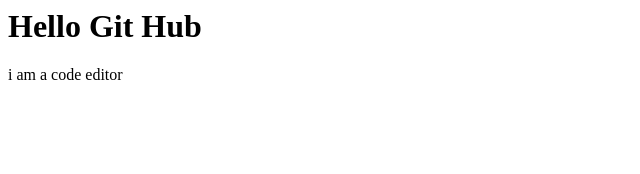
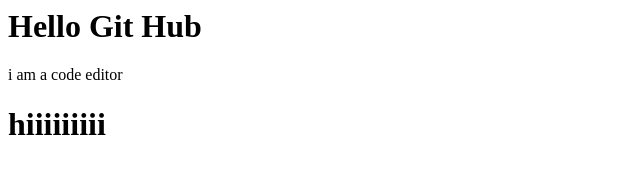
Before and after one commit to abhaykatre-tech/first-github-repo, a plain HTML site: page index.html in a window 1280 px wide. Shown: the whole page, without its empty margins (0-640 px from the left). Drawn offline with Linux system fonts and the light colour scheme.

Commit message:
change in index

```diff
--- a/index.html
+++ b/index.html
@@ -1,2 +1,3 @@
 <h1>Hello Git Hub</h1>
 <p>i am a code editor</p>
+<h1>hiiiiiiiii</h1>
```
